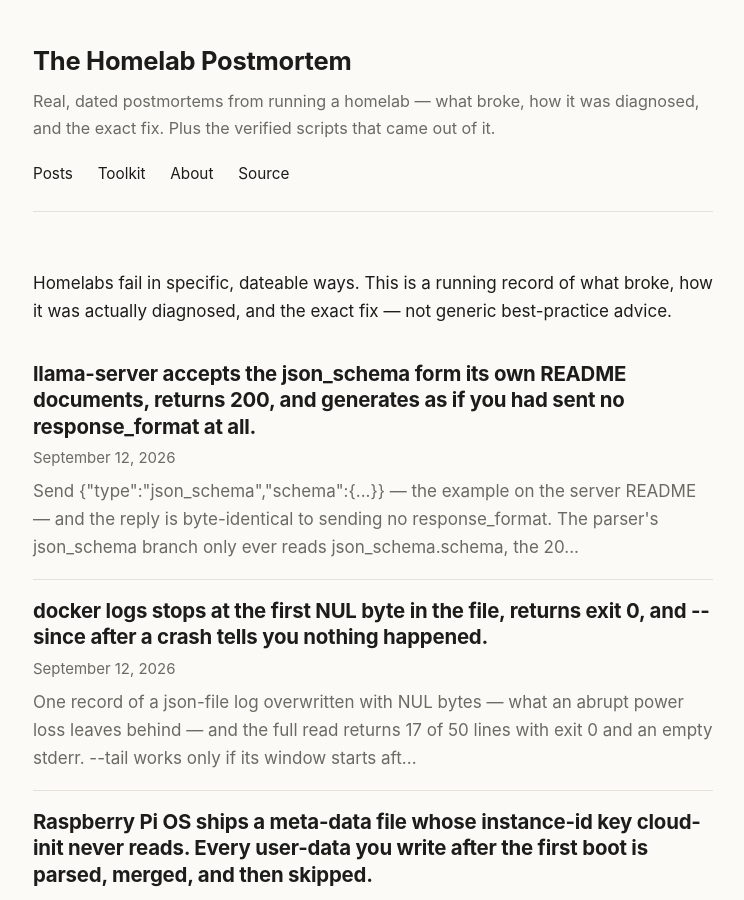
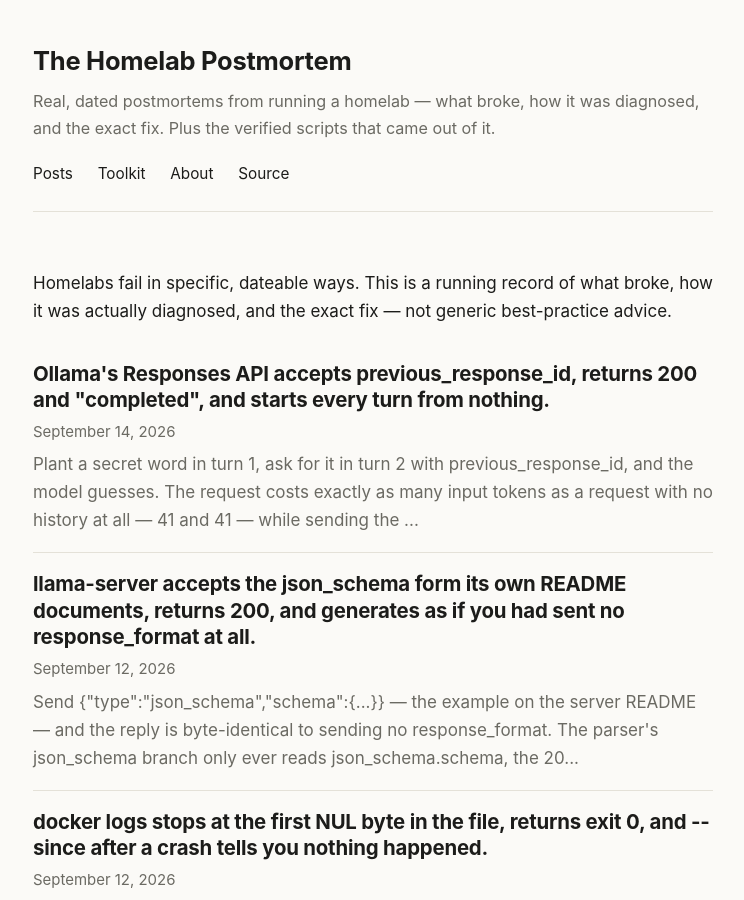
Before and after one commit to mitoyosh/homelab-postmortem, a Jekyll site: the page built from index.html, in a window 1280 px wide and 900 px high. Shown: the whole window, without its empty margins (267-1011 px from the left). Built offline with Jekyll 4.4.1, drawn with Linux system fonts in a browser that asks for light colours; part of the change alters nothing that is shown.

Commit message:
Post: Ollama's Responses API accepts previous_response_id and drops it
The request struct has no such field, so the decoder discards it and the
model is shown only the new input: 41 input tokens with the id, 41 with
no history, 68 with the full history, on both /v1/responses and the Codex
proxy. The upstream report's empty completion from a hosted model did
not reproduce locally; the context loss underneath it did.

Also ships check-responses-state.sh in the local-llm pack.

Co-Authored-By: Claude Opus 5 <noreply@anthropic.com>

````diff
--- a/_config.yml
+++ b/_config.yml
@@ -46,7 +46,7 @@ packs:
     title: "Local LLM artifacts"
     price: "$5"
     question: "Is the model, adapter, or build you just installed the thing it says it is?"
-    detail: "Four checks. An Ollama quantisation that pulls and runs and returns no working code, a LoRA adapter accepted and applied to zero layers, a build that reports a commit hash from a repository it has never heard of, and a response_format the server accepts and then ignores."
+    detail: "Five checks. An Ollama quantisation that pulls and runs and returns no working code, a LoRA adapter accepted and applied to zero layers, a build that reports a commit hash from a repository it has never heard of, a response_format the server accepts and then ignores, and a previous_response_id that is accepted and dropped."
     buy_url: "https://buy.stripe.com/cNiaEWb7C0yge8rcT65Vu07"
 
 baseurl: ""
--- a/_posts/2026-09-12-llama-server-ignores-the-response-format-its-readme-shows.md
+++ b/_posts/2026-09-12-llama-server-ignores-the-response-format-its-readme-shows.md
@@ -131,3 +131,5 @@ If any form with a schema hashes the same as `null`, that form is not being enfo
 The narrow one: **a fix for a sibling form is not a fix for your form.** `#12168` was real, was merged, and was confirmed by the person who reported it. It also had nothing to do with the request shape the README shows. When a closed issue seems to cover your case, read the diff and find your exact input in it; if it is not there, the issue was about something else that happened to share a title.
 
 The wider one is about what "it worked" is evidence of. A structured response from a model can mean the server constrained the output, or it can mean the model produced it unconstrained because you asked nicely — and from the outside those are the same bytes. The only way to tell them apart is to hold the prompt fixed and *remove* the constraint: if the output does not change, there was no constraint. That is the same move as [running the control before the suspect](https://homelabpostmortem.com/2026/09/07/ollama-library-quant-is-broken-not-the-quant-level/) and the same shape as [an adapter that is accepted and applied to zero layers](https://homelabpostmortem.com/2026/09/07/vllm-accepts-a-lora-it-will-never-apply/): the system reports that it did what you asked, and the output looks right, and neither of those is the thing you needed to know.
+
+Two days later the same shape showed up one layer over: [Ollama's Responses API accepts `previous_response_id`, returns 200 and "completed", and starts every turn from nothing](https://homelabpostmortem.com/2026/09/14/ollama-responses-api-drops-previous-response-id/). There the number that has to move is the input token count, and it does not.
--- /dev/null
+++ b/_posts/2026-09-14-ollama-responses-api-drops-previous-response-id.md
@@ -0,0 +1,142 @@
+---
+title: "Ollama's Responses API accepts previous_response_id, returns 200 and \"completed\", and starts every turn from nothing."
+date: 2026-09-14
+excerpt: "Plant a secret word in turn 1, ask for it in turn 2 with previous_response_id, and the model guesses. The request costs exactly as many input tokens as a request with no history at all — 41 and 41 — while sending the full conversation costs 68 and gets the word right. The request struct in Ollama has no such field; the decoder drops it; every response carries previous_response_id: null with a source comment reading 'Not supported'. Codex-style tool loops that depend on it get a stateless conversation and no error."
+devto_title: "Ollama's Responses API accepts previous_response_id, returns 200, and forgets the whole conversation"
+devto_tags: ollama, llm, ai, devops
+---
+
+**TL;DR**: send `previous_response_id` to Ollama's `/v1/responses` and it is accepted, the reply is HTTP 200 with `"status": "completed"` and `"error": null`, and the model has never seen the previous turn. A request that carries `previous_response_id` costs the same number of input tokens as a request that carries no history — 41 and 41 on this box — and produces the same kind of answer. Sending the full history instead costs 68 and works. The reason is in the source: the request struct has no `previous_response_id` field, so the JSON decoder throws it away, and the response struct sets it to `nil` with the comment `// Not supported`. The bug report that led here, an empty completion from a hosted model after a tool call, is what a bare `function_call_output` with no context looks like when the backend has nothing to say about it.
+
+## The symptom
+
+Ollama 0.34.0, Debian 13, CPU only, `qwen2.5:1.5b`. The Responses API, which is the OpenAI-compatible endpoint Codex and similar clients use. Turn 1 plants something the model could not guess:
+
+```
+POST /v1/responses
+{"model": "qwen2.5:1.5b",
+ "input": "My secret word is PINEAPPLE. Remember it. Reply with just OK."}
+
+→ 200  status: completed   input_tokens: 45   "OK"
+```
+
+Turn 2 continues the conversation the way the API is documented to work, by referencing the previous response:
+
+```
+{"model": "qwen2.5:1.5b",
+ "previous_response_id": "resp_578667",
+ "input": "What is my secret word? Reply with just the word."}
+
+→ 200  status: completed   error: null   input_tokens: 41   "password"
+```
+
+`password`. Now two controls. The same question with the full history sent in the request body:
+
+```
+input: [user: "My secret word is PINEAPPLE…", assistant: "OK", user: "What is my secret word?…"]
+
+→ 200   input_tokens: 68   "PINEAPPLE"
+```
+
+And the same question with no history at all, just the bare turn-2 text:
+
+```
+input: "What is my secret word? Reply with just the word."
+
+→ 200   input_tokens: 41   "password"
+```
+
+The `previous_response_id` request and the no-history request cost the same 41 input tokens and produce the same guess. The model was shown the same thing both times: nothing but the question.
+
+The same holds through `/api/codex/v1/responses`, the proxy path that `ollama launch codex` sets up for Codex Desktop. 41 tokens, a guess (`Qwen`, this time), `completed`.
+
+## Why this is easy to miss
+
+Nothing fails. The response is not an error, not `incomplete`, not empty. It is a well-formed completed response with a plausible answer in it. A conversation client that sends `previous_response_id` gets a reply to every turn; the replies are just to a different conversation than the one it thinks it is having — one that starts fresh every time.
+
+With a tool-calling loop the shape is worse and more specific. Turn 1: the model emits a `function_call`. The client runs the tool and sends back only what the protocol says to send back — `previous_response_id` plus a `function_call_output`:
+
+```
+turn 1   "Call the check tool once, then reply exactly DONE."   → function_call    input_tokens 144
+turn 2   previous_response_id + function_call_output "test passed"
+         → 200  completed  "The test passed successfully! Is there anything
+           else you need help with?"                              input_tokens 144
+control  full history, no previous_response_id
+         → 200  completed  "DONE"                                 input_tokens 179
+```
+
+The turn-2 reply is friendly, on-topic, and wrong: the instruction was to say `DONE`, and the model never saw it. It saw a tool result arrive from nowhere and did its best. That is the local-model version. The [upstream report](https://github.com/ollama/ollama/issues/18419) that started this used a hosted `:cloud` model through the same Codex proxy and got, for the same bare `function_call_output`, an empty `output_text` with `input_tokens: 0` — which Codex Desktop then read as a cleanly finished turn. **That exact symptom did not reproduce here with a local model**, and I did not test a hosted one. What did reproduce is the thing underneath it: the context is gone, and what the backend does with a context-free tool result is up to the backend.
+
+## What is really going on
+
+`openai/responses.go`, Ollama 0.34.0. The request type:
+
+```go
+type ResponsesRequest struct {
+    Model        string
+    Input        json.RawMessage
+    Instructions *string
+    Tools        []ResponsesTool
+    ...
+    // no PreviousResponseID field
+}
+```
+
+Go's `encoding/json` ignores keys that have no matching field unless `DisallowUnknownFields` is set. It is not set. `previous_response_id` is discarded at decode, before any handler sees it.
+
+The response type, on the other hand, does know the field exists:
+
+```go
+PreviousResponseID *string `json:"previous_response_id"`
+...
+PreviousResponseID: nil, // Not supported
+```
+
+So every response carries `"previous_response_id": null`. That is the one honest signal in the whole exchange, and it is a field no client reads back — OpenAI's implementation echoes the id you sent, so there is nothing to check. The feature request to implement it, [`ollama/ollama#15954`](https://github.com/ollama/ollama/issues/15954), has been open since May.
+
+A note on the Codex path, because it is easy to get wrong. `/api/codex/v1/responses` is not a separate implementation. It is a router: a request whose model appears in `~/.codex/ollama-launch-codex-routing.json` is forwarded to Ollama's own `/v1/responses`; any other model is forwarded to OpenAI. On a fresh install with no routing file the endpoint answers `503 read Codex Ollama model catalog … no such file`, which is not the bug, it is just `ollama launch codex` not having run. Write a one-line catalog by hand and the proxy routes a local model exactly as it would a hosted one — and drops `previous_response_id` exactly the same way, because the drop happens downstream.
+
+## The fix
+
+Nothing in Ollama restores the state, so the client has to stop expecting it to. Send the full conversation on every turn:
+
+```json
+{"model": "qwen2.5:1.5b",
+ "input": [
+   {"role": "user", "content": "…turn 1…"},
+   {"role": "assistant", "content": "…turn 1 reply…"},
+   {"type": "function_call", "call_id": "call_x", "name": "check", "arguments": "{}"},
+   {"type": "function_call_output", "call_id": "call_x", "output": "test passed"}
+ ]}
+```
+
+That is the 68-token / 179-token control above, and it works on both paths. Most OpenAI-compatible clients already do this; the ones that do not are the ones built against the Responses API's stateful mode — Codex being the prominent case, which is why the upstream report came from Codex Desktop.
+
+**Check before you trust a Responses server with state.** It takes four requests:
+
+```python
+import json, secrets, urllib.request
+URL, MODEL = "http://127.0.0.1:11434/v1/responses", "qwen2.5:1.5b"
+def post(b):
+    r = urllib.request.Request(URL, data=json.dumps(b).encode(), headers={"content-type":"application/json"})
+    return json.load(urllib.request.urlopen(r))
+def text(d): return " ".join(c["text"] for o in d["output"] if o["type"]=="message" for c in o["content"])
+word = "".join(secrets.choice("BCDFGHJKLMNPQRSTVWXZ") for _ in range(7))
+plant, ask = f"My secret word is {word}. Reply with just OK.", "What is my secret word? Reply with just the word."
+r1 = post({"model": MODEL, "input": plant, "stream": False})
+r2 = post({"model": MODEL, "previous_response_id": r1["id"], "input": ask, "stream": False})
+r4 = post({"model": MODEL, "input": ask, "stream": False})
+print(word, "| via id:", r2["usage"]["input_tokens"], repr(text(r2)), "| no history:", r4["usage"]["input_tokens"], repr(text(r4)))
+```
+
+```
+LNLPFVF | via id: 41 'Unlimited possibilities' | no history: 41 'Password'
+```
+
+If the id-referencing request costs the same as the bare one and does not know the word, the server is not keeping state, whatever the status field says. The toolkit's `check-responses-state.sh` runs this with a full-history control as well, so a model too small to remember the word is reported as unknown rather than as a pass or a fail.
+
+## The generalisable habit
+
+The narrow one: **a status of `completed` describes the request the server processed, which may not be the request you sent.** Here the server processed "what is my secret word?" and completed it perfectly. The `previous_response_id` was not rejected, not warned about, not `incomplete_details`-ed. It was not there by the time anything could have complained.
+
+The wider one is about controls that cost nothing. The token count did all the work in this diagnosis. Two requests that should have carried different amounts of context cost the same, and one that should have carried the same as the first cost more. That number is in every response, it is exact, and it does not depend on interpreting model output. When a stateful API might be stateless, count the tokens before reading the words. It is the same move as [holding the prompt fixed and removing the constraint to see whether the bytes change](https://homelabpostmortem.com/2026/09/12/llama-server-ignores-the-response-format-its-readme-shows/): find the one number that has to move if the feature is real, and watch whether it moves.
--- a/toolkit/index.md
+++ b/toolkit/index.md
@@ -43,6 +43,10 @@ destructive, dry-run modes where it matters.
   that will never be read, before you flash the card and find out the
   headless way. From
   [cloud-init calls your user-data valid]({{ '/2026/08/29/cloud-init-validates-the-key-it-never-reads/' | relative_url }}).
+- **`check-responses-state.sh`** — tells you whether a Responses-API server
+  honours `previous_response_id` or accepts it, returns 200, and forgets the
+  conversation. Ollama does the second. From
+  [Ollama's Responses API accepts previous_response_id and starts every turn from nothing]({{ '/2026/09/14/ollama-responses-api-drops-previous-response-id/' | relative_url }}).
 - **`check-docker-log-integrity.sh`** — tells you whether `docker logs` is
   returning everything on disk, or stopping at a NUL byte with exit 0 and
   hiding the rest. From
````
Also changed, not shown: assets/covers/2026-09-14-ollama-responses-api-drops-previous-response-id.png (added).
